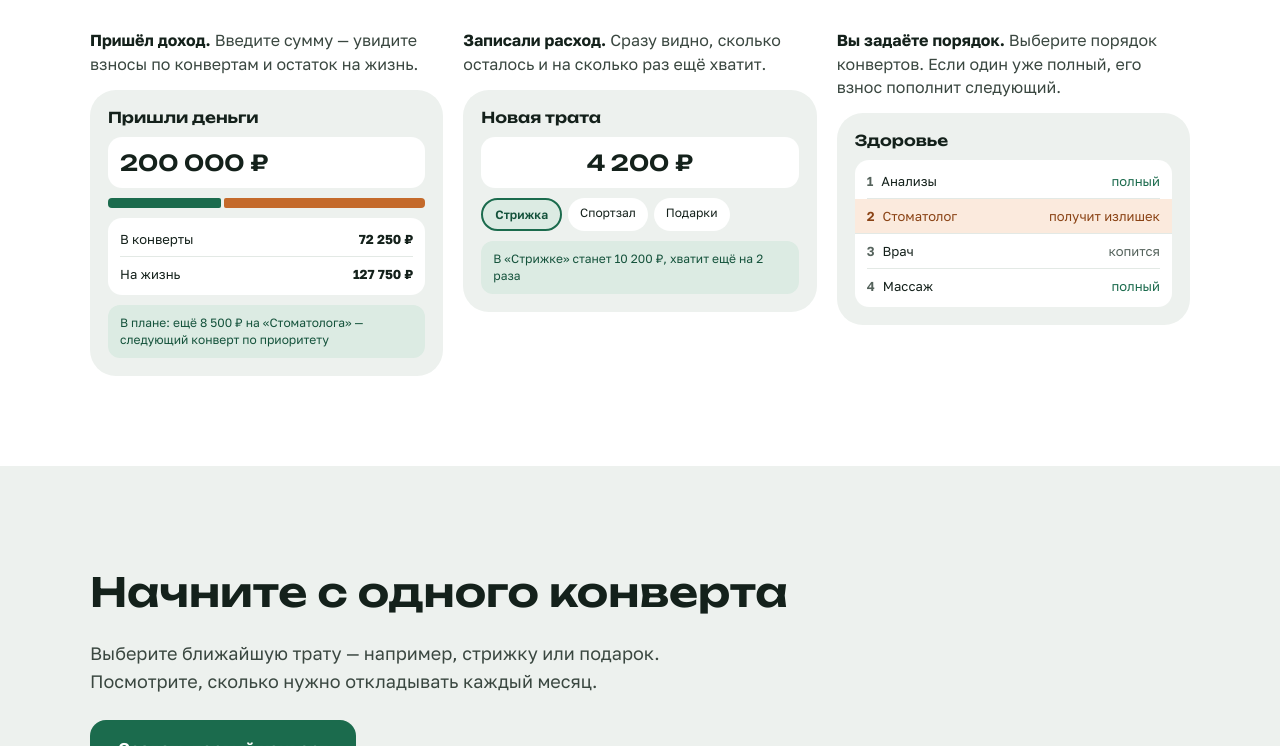
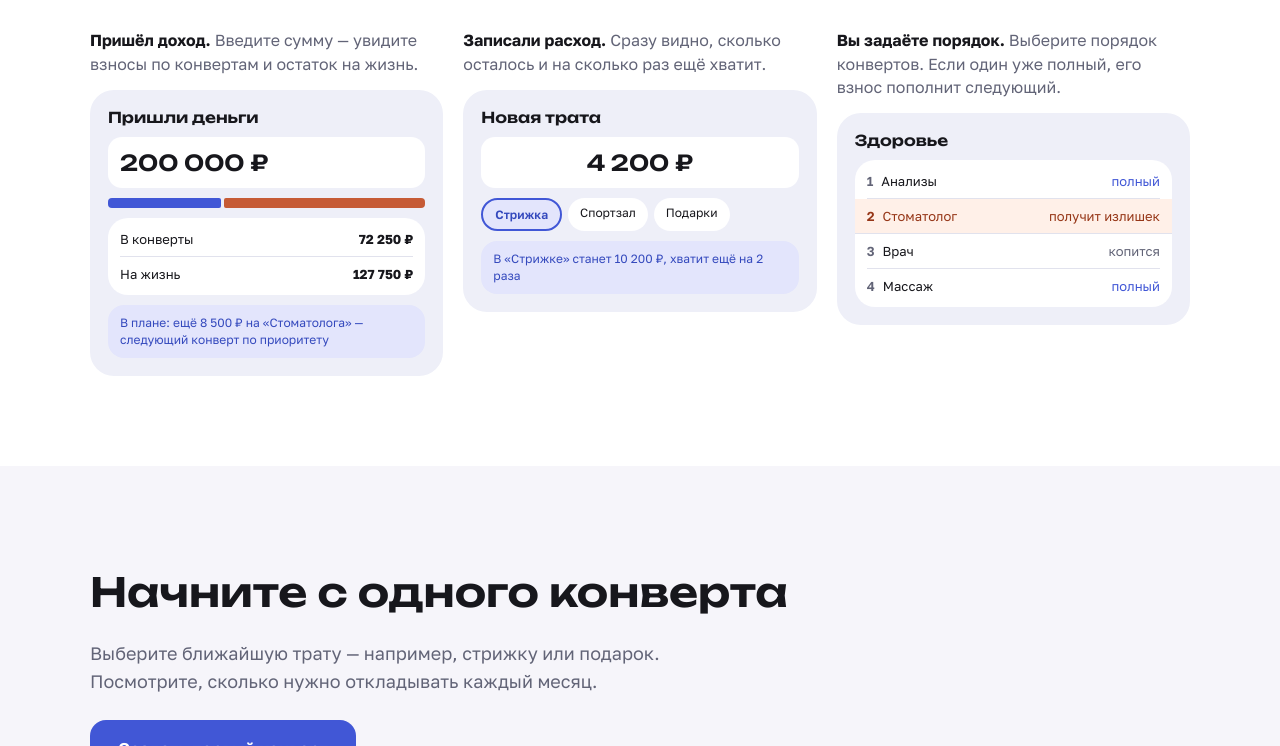
Before and after one commit to averjuli/dear-money-landing, an Astro site: page / in a window 1280 px wide. Shown: the part 2054-2800 px from the top of the page. Built offline with nearby package versions, Linux system fonts and the light colour scheme; Astro itself is replaced by a stand-in of ours.

Commit message:
Align landing design with app theme

```diff
--- a/design/index.html
+++ b/design/index.html
@@ -4,25 +4,26 @@
     <meta charset="utf-8">
     <meta name="viewport" content="width=device-width, initial-scale=1">
     <meta name="description" content="Dear Money помогает заранее откладывать на стоматолога, подарки, отпуск и другие расходы. Рассчитайте взносы по конвертам и узнайте, сколько остаётся на жизнь.">
-    <meta name="theme-color" content="#EDF1EE">
+    <meta name="theme-color" content="#f6f5fa">
     <title>Dear Money — планировщик накоплений</title>
     <link rel="stylesheet" href="../public/assets/fonts.css">
     <style>
 :root {
-  --bg: #edf1ee;
+  --bg: #f6f5fa;
   --surface: #fff;
-  --ink: #14211b;
-  --ink-body: #3a4740;
-  --ink-muted: #55635c;
-  --accent: #1b6b4d;
-  --accent-strong: #14523b;
-  --accent-soft: #dcebe3;
-  --warn: #a34d14;
-  --warn-strong: #8a4315;
-  --warn-soft: #fbeadd;
-  --warn-bar: #c46a2b;
-  --line: #e3e9e5;
-  --line-page: #d3dcd7;
+  --surface-sunken: #eeeff8;
+  --ink: #17171c;
+  --ink-body: #626477;
+  --ink-muted: #626477;
+  --accent: #4157d6;
+  --accent-strong: #3449bd;
+  --accent-soft: #e3e5fc;
+  --warn: #b44420;
+  --warn-strong: #963617;
+  --warn-soft: #fff0e8;
+  --warn-bar: #c65b36;
+  --line: #e1e2ed;
+  --line-page: #e1e2ed;
   --font-body: "Golos Text", system-ui, sans-serif;
   --font-heading: "Unbounded", sans-serif;
   --page-gutter: clamp(16px, 4vw, 40px);
@@ -50,7 +51,7 @@ a:focus-visible { outline: 3px solid var(--accent); outline-offset: 5px; }
 .navigation { margin-left: auto; display: flex; align-items: center; gap: 20px; flex-wrap: wrap; }
 .navigation-link { display: inline-flex; align-items: center; min-height: 44px; font-size: 15px; font-weight: 500; color: var(--ink-muted); text-decoration: none; }
 .button { box-sizing: border-box; max-width: 100%; display: inline-flex; align-items: center; text-align: center; text-decoration: none; }
-.button-login { min-height: 44px; padding: 0 18px; border-radius: 12px; background: var(--surface); color: var(--ink); font-size: 15px; font-weight: 600; }
+.button-login { min-height: 44px; padding: 0 18px; border-radius: 14px; background: var(--surface); color: var(--ink); font-size: 15px; font-weight: 600; }
 .button-primary { justify-content: center; min-height: 56px; padding: 0 28px; border-radius: 16px; background: var(--accent); color: var(--surface); font-size: 17px; font-weight: 600; }
 .button-primary:hover { background: var(--accent-strong); color: var(--surface); }
 .button-text { min-height: 56px; padding: 0 12px; font-size: 16px; font-weight: 600; }
@@ -63,20 +64,20 @@ h1 { margin: 0; font-family: var(--font-heading); font-weight: 600; font-size: c
 .hero-description { margin: 0; max-width: 34em; font-size: clamp(17px, 1.6vw, 19px); line-height: 1.55; color: var(--ink-body); }
 .hero-actions { display: flex; flex-wrap: wrap; gap: 12px; align-items: center; }
 
-.phone { box-sizing: border-box; flex: 1 1 328px; min-width: 0; max-width: min(100%, 388px); margin: 0 auto; background: var(--surface); border-radius: 36px; padding: 14px; box-shadow: 0 30px 60px -30px rgb(20 33 27 / 35%); }
+.phone { box-sizing: border-box; flex: 1 1 328px; min-width: 0; max-width: min(100%, 388px); margin: 0 auto; background: var(--surface); border-radius: 36px; padding: 14px; box-shadow: 0 30px 60px -30px rgb(65 87 214 / 25%); }
 .phone-screen { background: var(--bg); border-radius: 26px; padding: 22px 16px; display: flex; flex-direction: column; gap: 12px; }
 .phone-header { display: flex; justify-content: space-between; align-items: center; }
 .phone-logo { font-family: var(--font-heading); font-weight: 600; font-size: 16px; color: var(--accent); }
 .phone-month { font-size: 12px; color: var(--ink-muted); }
-.balance-card { background: var(--accent); color: var(--surface); border-radius: 16px; padding: 14px; display: flex; flex-direction: column; gap: 4px; }
+.balance-card { background: var(--accent); color: var(--surface); border-radius: 20px; padding: 14px; display: flex; flex-direction: column; gap: 4px; }
 .balance-label { font-size: 12px; color: var(--accent-soft); }
 .balance-amount { font-family: var(--font-heading); font-weight: 600; font-size: 24px; }
 .balance-contribution { font-size: 11px; color: var(--accent-soft); }
-.living-card { background: var(--surface); border-radius: 16px; padding: 12px 14px; display: flex; flex-direction: column; gap: 8px; }
+.living-card { background: var(--surface); border-radius: 20px; padding: 12px 14px; display: flex; flex-direction: column; gap: 8px; }
 .living-summary { display: flex; justify-content: space-between; gap: 8px; font-size: 13px; font-weight: 600; }
 .living-bar { height: 6px; background: var(--line); border-radius: 3px; }
 .living-bar > div { width: 18%; height: 6px; background: var(--accent); border-radius: 3px; }
-.envelopes { background: var(--surface); border-radius: 16px; padding: 4px 14px; display: flex; flex-direction: column; font-size: 13px; }
+.envelopes { background: var(--surface); border-radius: 20px; padding: 4px 14px; display: flex; flex-direction: column; font-size: 13px; }
 .envelope { display: flex; justify-content: space-between; min-height: 40px; align-items: center; border-bottom: 1px solid var(--line); }
 .envelope:last-child { border-bottom: 0; }
 .envelope > div:last-child { color: var(--ink-muted); }
@@ -88,7 +89,7 @@ h1 { margin: 0; font-family: var(--font-heading); font-weight: 600; font-size: c
 .how { gap: 40px; }
 h2 { margin: 0; font-family: var(--font-heading); font-weight: 600; font-size: clamp(26px, 3.4vw, 40px); text-wrap: balance; }
 .steps { margin: 0; padding: 0; list-style: none; display: grid; grid-template-columns: repeat(auto-fit, minmax(min(100%, 260px), 1fr)); gap: 20px; }
-.step { background: var(--bg); border-radius: 24px; padding: 26px; display: flex; flex-direction: column; gap: 12px; }
+.step { background: var(--surface-sunken); border-radius: 20px; padding: 26px; display: flex; flex-direction: column; gap: 12px; }
 .step-number { font-family: var(--font-heading); font-weight: 600; font-size: 40px; color: var(--accent); }
 .step h3 { margin: 0; font-size: 20px; font-weight: 600; }
 .step p { margin: 0; font-size: 16px; line-height: 1.55; color: var(--ink-body); }
@@ -105,18 +106,18 @@ h2 { margin: 0; font-family: var(--font-heading); font-weight: 600; font-size: c
 .screens-grid { display: grid; grid-template-columns: repeat(auto-fit, minmax(min(100%, 260px), 1fr)); gap: 20px; }
 .steps > *, .comparison-grid > *, .screens-grid > * { min-width: 0; }
 figure { margin: 0; display: flex; flex-direction: column; gap: 14px; }
-.example-screen { background: var(--bg); border-radius: 26px; padding: 18px; display: flex; flex-direction: column; gap: 10px; }
+.example-screen { background: var(--surface-sunken); border-radius: 24px; padding: 18px; display: flex; flex-direction: column; gap: 10px; }
 .example-title { font-family: var(--font-heading); font-weight: 600; font-size: 15px; }
 .example-amount { background: var(--surface); border-radius: 14px; padding: 12px; font-family: var(--font-heading); font-weight: 600; font-size: 22px; }
 .example-amount-centered { text-align: center; }
 .allocation-bar { display: flex; gap: 3px; height: 10px; }
 .allocation-envelopes { width: 36%; background: var(--accent); border-radius: 4px 2px 2px 4px; }
 .allocation-living { width: 64%; background: var(--warn-bar); border-radius: 2px 4px 4px 2px; }
-.example-rows { background: var(--surface); border-radius: 14px; padding: 4px 12px; font-size: 13px; }
+.example-rows { background: var(--surface); border-radius: 20px; padding: 4px 12px; font-size: 13px; }
 .example-row { display: flex; justify-content: space-between; gap: 8px; min-height: 34px; align-items: center; border-bottom: 1px solid var(--line); }
 .example-row > * { min-width: 0; overflow-wrap: break-word; }
 .example-row:last-child { border-bottom: 0; }
-.example-hint { background: var(--accent-soft); color: var(--accent-strong); border-radius: 12px; padding: 10px 12px; font-size: 12px; line-height: 1.4; }
+.example-hint { background: var(--accent-soft); color: var(--accent-strong); border-radius: 16px; padding: 10px 12px; font-size: 12px; line-height: 1.4; }
 .chips { display: flex; flex-wrap: wrap; gap: 6px; }
 .chip { padding: 7px 12px; border-radius: 999px; background: var(--surface); font-size: 12px; }
 .chip-selected { background: var(--accent-soft); border: 2px solid var(--accent); color: var(--accent-strong); font-weight: 600; }
--- a/src/styles/global.css
+++ b/src/styles/global.css
@@ -2,7 +2,7 @@
 @import "./tokens.css";
 @import "tailwindcss/utilities.css" layer(utilities);
 @source "../pages";
-/* Preflight is omitted to preserve the approved reference layout. */
+/* Preflight is omitted to preserve the reference layout. */
 body {
   @apply font-body;
   margin: var(--spacing-0);
@@ -73,7 +73,7 @@ a:focus-visible {
   @apply font-semibold;
   min-height: var(--spacing-44);
   padding: var(--spacing-0) var(--spacing-18);
-  border-radius: var(--radius-12);
+  border-radius: var(--radius-control);
   background: var(--color-surface);
   color: var(--color-ink);
   font-size: var(--text-15);
@@ -83,7 +83,7 @@ a:focus-visible {
   @apply justify-center font-semibold;
   min-height: var(--spacing-56);
   padding: var(--spacing-0) var(--spacing-28);
-  border-radius: var(--radius-16);
+  border-radius: var(--radius-button);
   background: var(--color-accent);
   color: var(--color-surface);
   font-size: var(--text-17);
@@ -188,7 +188,7 @@ h1 {
   @apply flex flex-col;
   background: var(--color-accent);
   color: var(--color-surface);
-  border-radius: var(--radius-16);
+  border-radius: var(--radius-card);
   padding: var(--spacing-14);
   gap: var(--spacing-4);
 }
@@ -211,7 +211,7 @@ h1 {
 .living-card {
   @apply flex flex-col;
   background: var(--color-surface);
-  border-radius: var(--radius-16);
+  border-radius: var(--radius-card);
   padding: var(--spacing-12) var(--spacing-14);
   gap: var(--spacing-8);
 }
@@ -238,7 +238,7 @@ h1 {
 .envelopes {
   @apply flex flex-col;
   background: var(--color-surface);
-  border-radius: var(--radius-16);
+  border-radius: var(--radius-card);
   padding: var(--spacing-4) var(--spacing-14);
   font-size: var(--text-13);
 }
@@ -297,8 +297,8 @@ h2 {
 
 .step {
   @apply flex flex-col;
-  background: var(--color-bg);
-  border-radius: var(--radius-24);
+  background: var(--color-surface-sunken);
+  border-radius: var(--radius-card);
   padding: var(--spacing-26);
   gap: var(--spacing-12);
 }
@@ -341,7 +341,7 @@ h2 {
 .comparison-card {
   @apply flex flex-col;
   background: var(--color-surface);
-  border-radius: var(--radius-24);
+  border-radius: var(--radius-card-lg);
   padding: var(--spacing-26);
   gap: var(--spacing-14);
 }
@@ -401,8 +401,8 @@ figure {
 
 .example-screen {
   @apply flex flex-col;
-  background: var(--color-bg);
-  border-radius: var(--radius-26);
+  background: var(--color-surface-sunken);
+  border-radius: var(--radius-card-lg);
   padding: var(--spacing-18);
   gap: var(--spacing-10);
 }
@@ -415,7 +415,7 @@ figure {
 .example-amount {
   @apply font-semibold font-heading;
   background: var(--color-surface);
-  border-radius: var(--radius-14);
+  border-radius: var(--radius-control);
   padding: var(--spacing-12);
   font-size: var(--text-22);
 }
@@ -444,7 +444,7 @@ figure {
 
 .example-rows {
   background: var(--color-surface);
-  border-radius: var(--radius-14);
+  border-radius: var(--radius-card);
   padding: var(--spacing-4) var(--spacing-12);
   font-size: var(--text-13);
 }
@@ -468,7 +468,7 @@ figure {
 .example-hint {
   background: var(--color-accent-soft);
   color: var(--color-accent-strong);
-  border-radius: var(--radius-12);
+  border-radius: var(--radius-button);
   padding: var(--spacing-10) var(--spacing-12);
   font-size: var(--text-12);
   line-height: var(--leading-1-4);
--- a/src/styles/tokens.css
+++ b/src/styles/tokens.css
@@ -2,20 +2,25 @@
 @theme static {
   --*: initial;
   --breakpoint-mobile: 600px;
-  --color-bg: #edf1ee;
+  --color-bg: #f6f5fa;
   --color-surface: #fff;
-  --color-ink: #14211b;
-  --color-ink-body: #3a4740;
-  --color-ink-muted: #55635c;
-  --color-accent: #1b6b4d;
-  --color-accent-strong: #14523b;
-  --color-accent-soft: #dcebe3;
-  --color-warn: #a34d14;
-  --color-warn-strong: #8a4315;
-  --color-warn-soft: #fbeadd;
-  --color-warn-bar: #c46a2b;
-  --color-line: #e3e9e5;
-  --color-line-page: #d3dcd7;
+  --color-surface-sunken: #eeeff8;
+  --color-ink: #17171c;
+  --color-ink-body: var(--color-ink-muted);
+  --color-ink-muted: #626477;
+  --color-accent: #4157d6;
+  --color-accent-strong: #3449bd;
+  --color-accent-soft: #e3e5fc;
+  --color-warn: #b44420;
+  --color-warn-strong: #963617;
+  --color-warn-soft: #fff0e8;
+  --color-warn-bar: #c65b36;
+  --color-line: #e1e2ed;
+  --color-line-page: var(--color-line);
+  --radius-card: 20px;
+  --radius-card-lg: 24px;
+  --radius-control: 14px;
+  --radius-button: 16px;
   --font-body: "Golos Text", system-ui, sans-serif;
   --font-heading: "Unbounded", sans-serif;
   --font-weight-regular: 400;
@@ -33,7 +38,7 @@
   --text-section: clamp(26px, 3.4vw, 40px);
   --text-logo-mobile: clamp(17px, 4.8vw, 22px);
   --text-balance-mobile: clamp(19px, 6vw, 24px);
-  --shadow-phone: 0 30px 60px -30px rgb(20 33 27 / 35%);
+  --shadow-phone: 0 30px 60px -30px rgb(65 87 214 / 25%);
   --spacing-0: 0px;
   --spacing-3: 3px;
   --spacing-5: 5px;
```
Also changed, not shown: design/README.md, public/favicon.svg.
